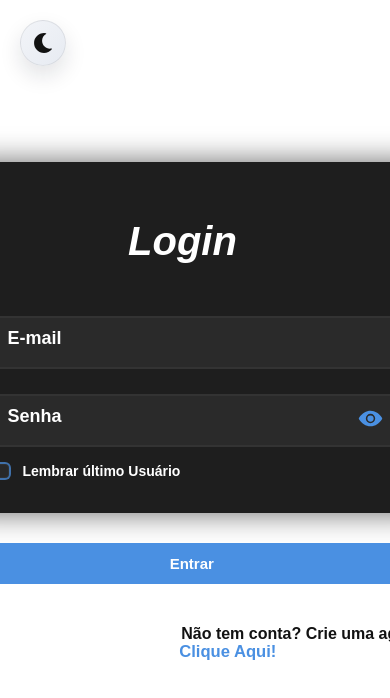
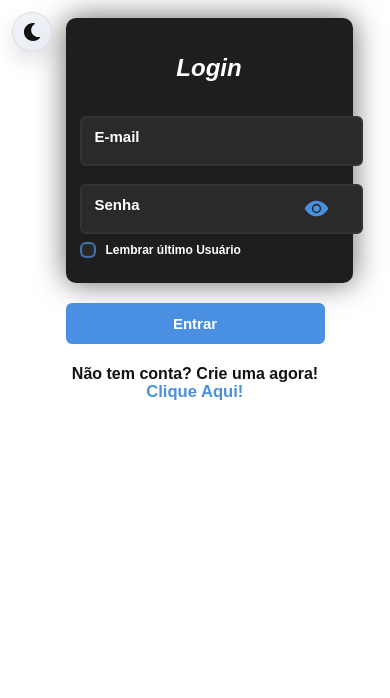
Before and after one commit to erik-tavares/Sistema-de-Mercadorias, a React (Vite) app: page / in a window 390 px wide. Shown: the top 698 px of the page. Built offline with nearby package versions, Linux system fonts and the light colour scheme.

Commit message:
projeto-teste

```diff
--- a/index.html
+++ b/index.html
@@ -2,6 +2,7 @@
 <html lang="pt-br">
   <head>
     <meta charset="UTF-8" />
+    <meta name="viewport" content="width=device-width, initial-scale=1.0, viewport-fit=cover" />
     <title>projetoteste</title>
   </head>
   <body>
--- a/src/Styles/Admin.css
+++ b/src/Styles/Admin.css
@@ -400,6 +400,56 @@
   }
 }
 
+@media (max-width: 768px) {
+  .admin {
+    padding: 24px 12px;
+  }
+
+  .admin-container {
+    padding: 24px 18px;
+  }
+
+  .form-produto {
+    padding: 16px;
+  }
+
+  .produto-admin {
+    flex-direction: column;
+    align-items: flex-start;
+    gap: 12px;
+  }
+
+  .produto-acoes {
+    width: 100%;
+    justify-content: space-between;
+  }
+}
+
+@media (max-width: 420px) {
+  .admin {
+    padding: 18px 10px;
+  }
+
+  .admin-container {
+    padding: 20px 14px;
+  }
+
+  .botao-adicionar,
+  .botao-salvar,
+  .botao-sair-admin {
+    width: 100%;
+  }
+
+  .produto-acoes {
+    flex-direction: column;
+    width: 100%;
+  }
+
+  .produto-acoes button {
+    width: 100%;
+  }
+}
+
 /* ========================================
    USUÁRIOS CADASTRADOS
 ======================================== */
--- a/src/Styles/App.css
+++ b/src/Styles/App.css
@@ -2,14 +2,17 @@ html,
 body,
 #root {
   width: 100%;
-  height: 100%;
+  min-height: 100%;
   margin: 0;
   padding: 0;
-  overflow: hidden;
+  overflow-x: hidden;
 }
 
 body {
+  min-height: 100vh;
   font-family: Arial, Helvetica, sans-serif;
+  -webkit-text-size-adjust: 100%;
+  text-size-adjust: 100%;
 }
 
 #root {
@@ -19,9 +22,9 @@ body {
 .light,
 .dark {
   width: 100%;
-  height: 100vh;
   min-height: 100vh;
-  overflow: hidden;
+  height: auto;
+  overflow-x: hidden;
   position: relative;
   box-sizing: border-box;
   transition:
@@ -256,3 +259,31 @@ button {
     opacity: 1;
   }
 }
+
+@media (max-width: 768px) {
+  .theme-button {
+    top: 14px;
+    left: 14px;
+    width: 42px;
+    height: 42px;
+  }
+
+  .light,
+  .dark {
+    min-height: 100dvh;
+    overflow-y: auto;
+  }
+}
+
+@media (max-width: 520px) {
+  .theme-button {
+    top: 12px;
+    left: 12px;
+    width: 40px;
+    height: 40px;
+  }
+
+  .login-entrando {
+    animation-duration: 0.5s;
+  }
+}
--- a/src/Styles/Home.css
+++ b/src/Styles/Home.css
@@ -262,6 +262,50 @@
 
   to {
     opacity: 1;
+  }
+}
+
+@media (max-width: 768px) {
+  .home-content {
+    padding: 84px 18px 32px;
+  }
+
+  .cabecalho-home {
+    flex-direction: column;
+    gap: 12px;
+    text-align: center;
+  }
+
+  .cabecalho-home h1 {
+    font-size: 28px;
+    line-height: 1.3;
+  }
+
+  .botao-sair {
+    width: min(100%, 220px);
+  }
+}
+
+@media (max-width: 420px) {
+  .home-content {
+    padding: 76px 14px 24px;
+  }
+
+  .cabecalho-home h1 {
+    font-size: 24px;
+  }
+
+  .botao-carrinho {
+    top: 12px;
+    right: 12px;
+    width: 44px;
+    height: 44px;
+  }
+
+  .botao-sair {
+    width: 100%;
+    max-width: 210px;
+    font-size: 15px;
   }
 }
 
--- a/src/Styles/Login.css
+++ b/src/Styles/Login.css
@@ -428,3 +428,64 @@ input:focus {
     content: "";
   }
 }
+
+@media (max-width: 768px) {
+  .login-inputs {
+    align-items: flex-start;
+    padding: 24px 16px;
+  }
+
+  .inputs-container {
+    width: min(100%, 380px);
+    padding: 24px 18px 26px;
+    padding-right: 18px;
+  }
+
+  .input-group .toggle-senha {
+    right: 10px;
+  }
+
+  .botao-container {
+    width: 100%;
+    margin: 10px 0 0;
+  }
+
+  .tittle-submenu {
+    justify-content: center;
+    text-align: center;
+  }
+}
+
+@media (max-width: 420px) {
+  .login-inputs {
+    padding: 18px 12px;
+  }
+
+  .text-login h1 {
+    font-size: 24px;
+  }
+
+  .inputs-container {
+    gap: 18px;
+    padding: 20px 14px 22px;
+  }
+
+  .input-group input {
+    font-size: 16px;
+    height: 22px;
+  }
+
+  .input-group label {
+    font-size: 15px;
+  }
+
+  .check-lembrar {
+    font-size: 12px;
+    gap: 10px;
+  }
+
+  .checkmark {
+    width: 16px;
+    height: 16px;
+  }
+}
```
